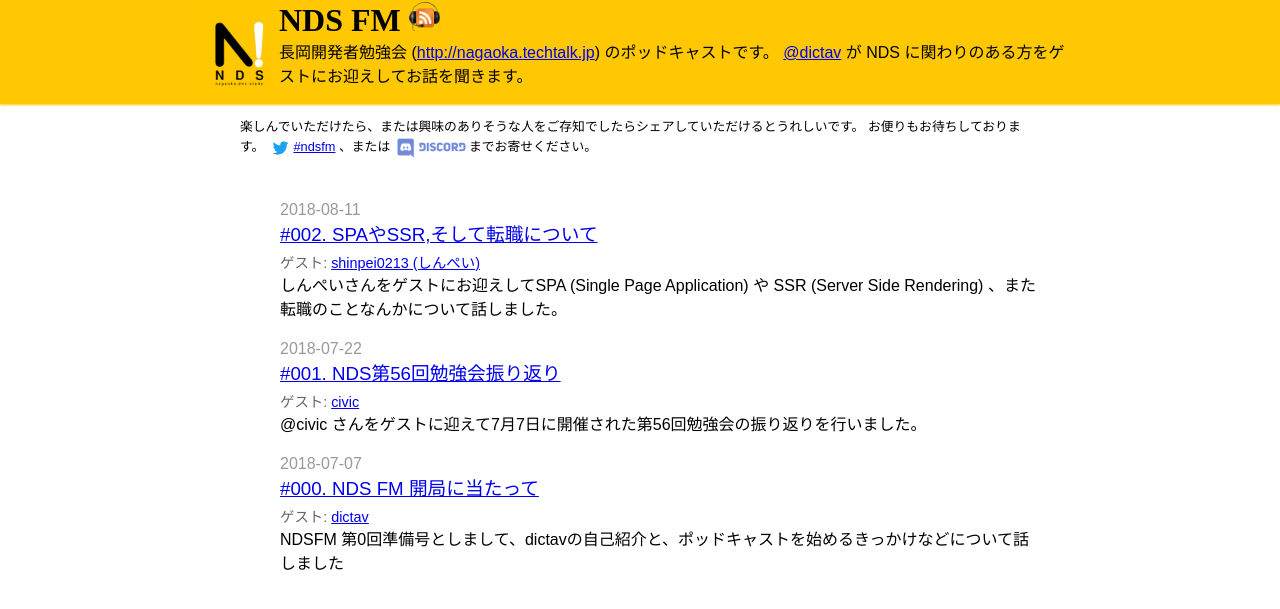
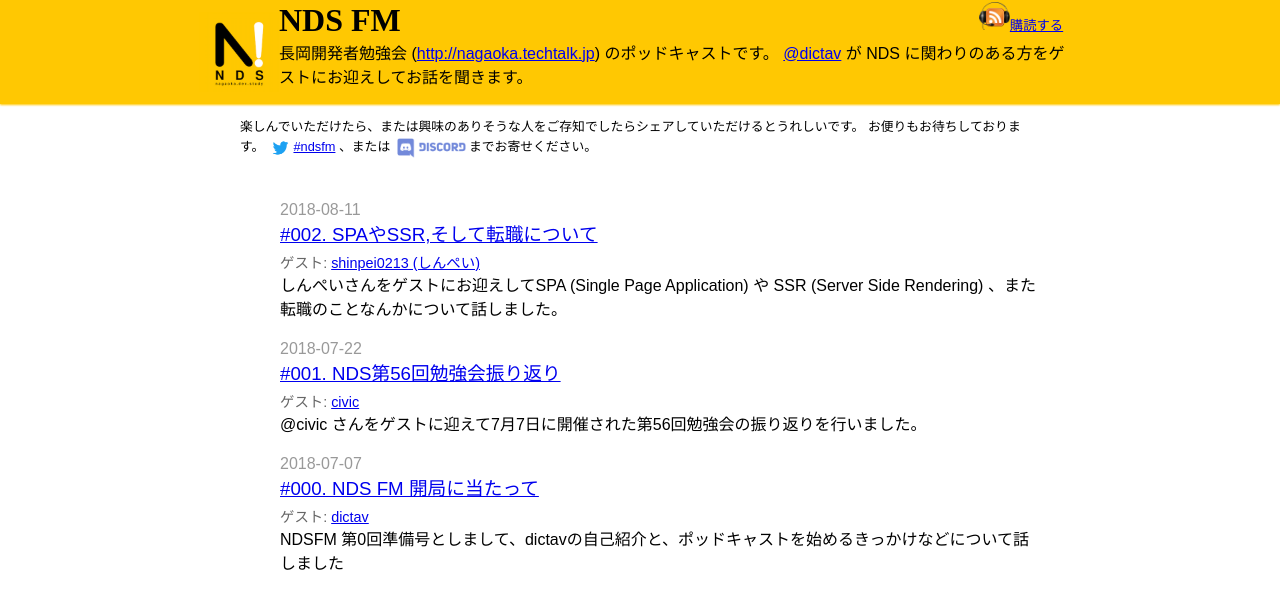
Before and after one commit to NagaokaDevelopersStudy/ndsfm, a Jekyll site: the page built from docs/index.html, in a window 1280 px wide. Shown: the top 609 px of the page. Built offline with Jekyll 4.4.1, drawn with Linux system fonts in a browser that asks for light colours; some web fonts are replaced.

Commit message:
購読ボタンを分かりやすく

```diff
--- a/docs/css/index.css
+++ b/docs/css/index.css
@@ -11,6 +11,8 @@ header a.top_link {
 header h1 {
   margin: 0px;
   font-family: 'Shrikhand', cursive;
+  flex-grow: 1;
+  flex-shrink 0;
 }
 
 header h2 {
@@ -26,8 +28,28 @@ header .content {
   background-size: auto 80px;
 }
 
+header .title {
+  display: flex;
+  align-items: stretch;
+}
+
+header .subscribe {
+  width: 100px;
+  flex-shrink: 0;
+
+  display: flex;
+  align-items: stretch;
+}
+
+header .subscribe a {
+  display: flex;
+  align-items: baseline;
+  font-size: 10pt;
+  line-height: 2em;
+}
+
 header img.feed {
-  height: 0.9em;
+  height: 28px;
 }
 
 ul.podcasts {
--- a/docs/index.html
+++ b/docs/index.html
@@ -6,11 +6,17 @@ layout: default
 
 <header>
   <div class="content">
-    <h1>NDS FM
-      <a id="subscribe_link" href="https://pcr.apple.com/id1415356362"><img class="feed" src="img/podcast_feed.png" alt="Podcast Internet radio Episode Overcast - radio @kisspng"></a>
+    <div class="title">
+      <h1>NDS FM</h1>
+      <div class="subscribe">
+        <a id="subscribe_link" href="https://pcr.apple.com/id1415356362">
+          <img class="feed" src="img/podcast_feed.png" alt="Podcast Internet radio Episode Overcast - radio @kisspng">
+          <div>購読する</div>
+        </a>
         <!-- <img src="https://banner2.kisspng.com/20180615/ako/kisspng-podcast-internet-radio-episode-overcast-podcast-5b2452f8c8da27.9734281915291071928227.jpg" alt="Podcast Internet radio Episode Overcast - radio @kisspng"> -->
-      <script src="js/subscribe.js"></script>
-    </h1>
+        <script src="js/subscribe.js"></script>
+      </div>
+    </div>
 
     長岡開発者勉強会 (<a href="http://nagaoka.techtalk.jp">http://nagaoka.techtalk.jp</a>) のポッドキャストです。
     <a href="//twitter/dictav">@dictav</a> が NDS に関わりのある方をゲストにお迎えしてお話を聞きます。
```
